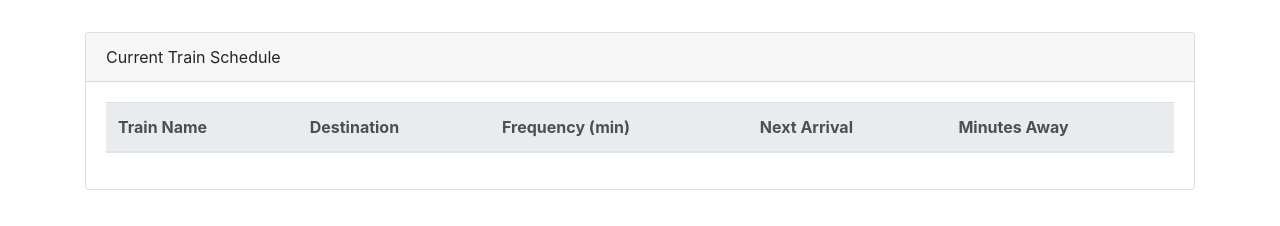
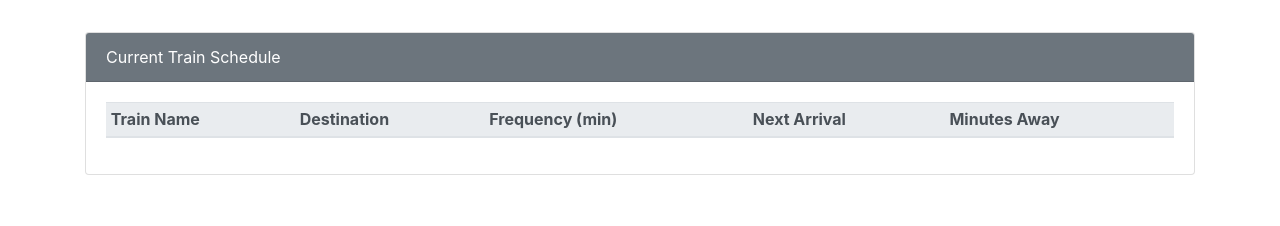
Before and after one commit to Mari0203/Train-Schedule, a plain HTML site: page index.html in a window 1280 px wide. Shown: the part 250-476 px from the top of the page. Drawn offline with nearby package versions, Linux system fonts and the light colour scheme; a web font is replaced by a local one.

Commit message:
Updated table

```diff
--- a/index.html
+++ b/index.html
@@ -14,7 +14,9 @@
     <!-- Google Fonts -->
     <link href="https://fonts.googleapis.com/css?family=Cute+Font|Kirang+Haerang&display=swap" rel="stylesheet">
 
-
+    <!-- CSS link -->
+    <link rel="stylesheet" href="style.css"
+    >
     <!-- Firebase Reference -->
     <!-- <script src="https://www.gstatic.com/firebasejs/6.0.4/firebase-app.js"></script>
 <script src="https://www.gstatic.com/firebasejs/6.0.4/firebase-database.js"></script> -->
@@ -22,12 +24,6 @@
     <!-- Moment.js Reference -->
     <!-- <script src="https://cdnjs.cloudflare.com/ajax/libs/moment.js/2.22.2/moment.min.js"></script> -->
 
-    <style>
-        .jumbotron {
-            color: antiquewhite;
-            background-color: rgb(3, 3, 109);
-        }
-    </style>
 
 </head>
 
@@ -46,9 +42,9 @@
         <div class="row">
             <div class="col-md-12">
                 <div class="card">
-                    <div class="card-header">Current Train Schedule</div>
+                    <div class="card-header bg-secondary text-white">Current Train Schedule</div>
                     <div class="card-body">
-                        <table class="table table-hover" id="train-schedule">
+                        <table class="table table-sm table-hover" id="train-schedule">
                             <thead class="thead-light">
                                 <tr>
                                     <th scope="col">Train Name</th>
--- /dev/null
+++ b/style.css
@@ -0,0 +1,4 @@
+.jumbotron {
+    color: antiquewhite;
+    background-color: rgb(3, 3, 109);
+};
```
